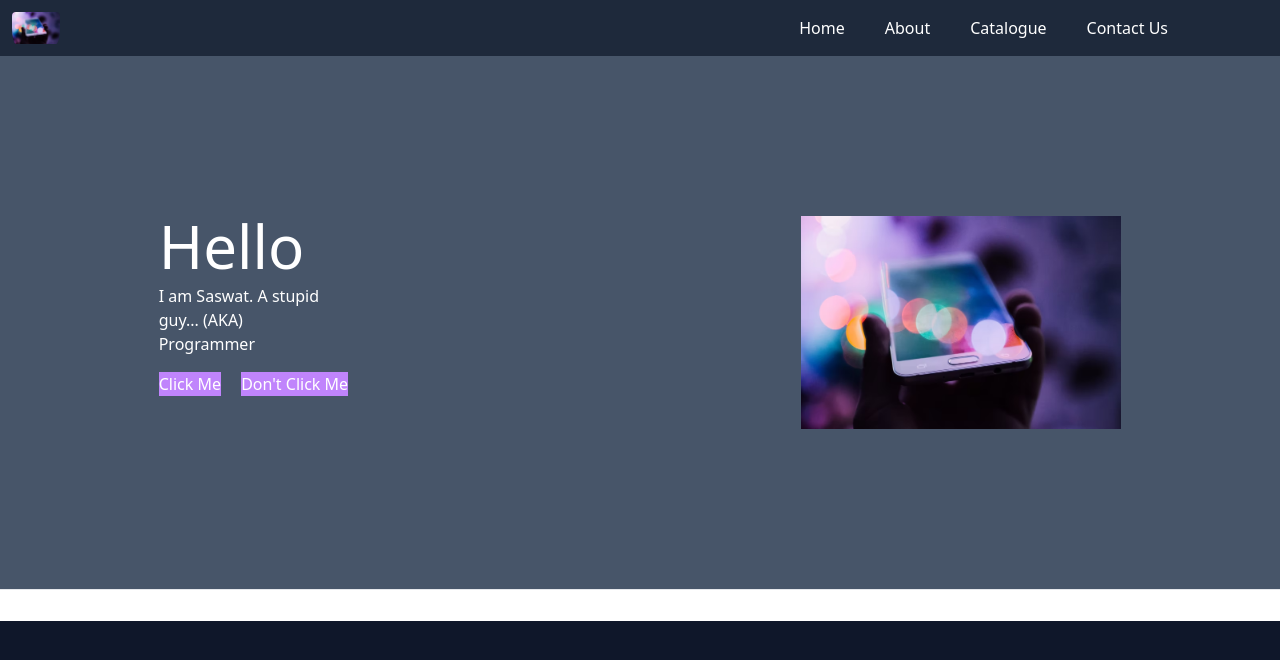
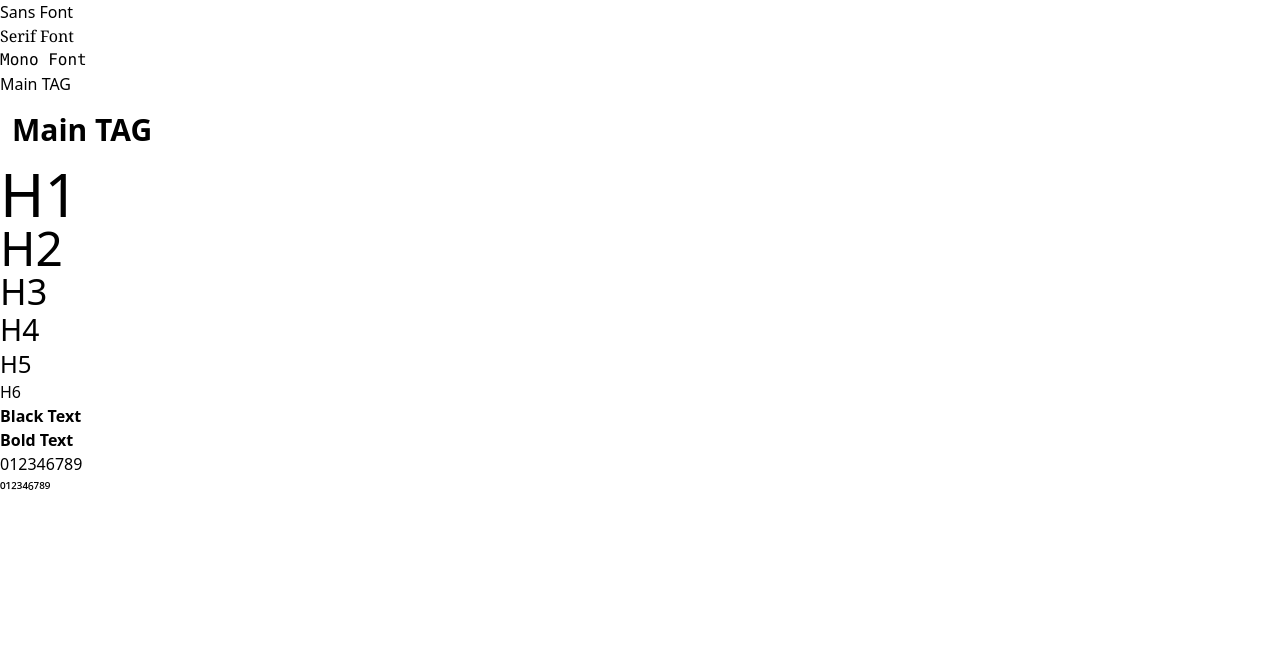
Before and after one commit to Tech-Muni/learn_tailwind_css, a website built with Vite: page index.html in a window 1280 px wide. Built offline with nearby package versions, Linux system fonts and the light colour scheme.

Commit message:
fonts and sizing

```diff
--- /dev/null
+++ b/basic.html
@@ -0,0 +1,53 @@
+<!DOCTYPE html>
+<html lang="en">
+  <head>
+    <meta charset="UTF-8" />
+    <meta http-equiv="X-UA-Compatible" content="IE=edge" />
+    <meta name="viewport" content="width=device-width, initial-scale=1.0" />
+    <title>TailWind Website</title>
+    <link rel="stylesheet" href="./main.css">
+  </head>
+  <body>
+    <nav class="bg-slate-800 text-white flex justify-between">
+      <img
+        src="./img.webp"
+        alt="unsplash mobile cover"
+        class="h-11 pt-3 px-3 rounded-2xl"
+      />
+      <ul class="px-28 py-4 flex space-x-10 justify-end">
+        <li class="cursor-pointer">Home</li>
+        <li class="cursor-pointer">About</li>
+        <li class="cursor-pointer">Catalogue</li>
+        <li class="cursor-pointer">Contact Us</li>
+      </ul>
+    </nav>
+    <main class="bg-slate-600 px-3 py-40 flex justify-around">
+      <div class="text-white">
+        <h1 class="text-6xl">Hello</h1>
+        <p class="w-1/2 hover:border-2 hover:border-orange-400 my-2">
+          I am Saswat. A stupid guy... (AKA) Programmer
+        </p>
+        <div class="buttons my-4 space-x-4">
+          <button
+            class="bg-purple-400 text-white hover:text-purple-400 hover:bg-green-800 hover:border-2 hover:border-purple-100"
+          >
+            Click Me
+          </button>
+          <button
+            class="bg-purple-400 text-white hover:text-purple-400 hover:bg-red-800  hover:border-2 hover:border-purple-100"
+          >
+            Don't Click Me
+          </button>
+        </div>
+      </div>
+      <div class="w-80">
+        <img
+          src="./img.webp"
+          alt="Mobile device"
+        />
+      </div>
+    </main>
+    <hr class="h-8">
+    <section class="bg-slate-900 h-96"></section>
+  </body>
+</html>
--- a/index.html
+++ b/index.html
@@ -1,53 +1,37 @@
 <!DOCTYPE html>
 <html lang="en">
-  <head>
-    <meta charset="UTF-8" />
-    <meta http-equiv="X-UA-Compatible" content="IE=edge" />
-    <meta name="viewport" content="width=device-width, initial-scale=1.0" />
-    <title>TailWind Website</title>
+<head>
+    <meta charset="UTF-8">
+    <meta http-equiv="X-UA-Compatible" content="IE=edge">
+    <meta name="viewport" content="width=device-width, initial-scale=1.0">
+    <title>Fonts & Sizing</title>
     <link rel="stylesheet" href="./main.css">
-  </head>
-  <body>
-    <nav class="bg-slate-800 text-white flex justify-between">
-      <img
-        src="./img.webp"
-        alt="unsplash mobile cover"
-        class="h-11 pt-3 px-3 rounded-2xl"
-      />
-      <ul class="px-28 py-4 flex space-x-10 justify-end">
-        <li class="cursor-pointer">Home</li>
-        <li class="cursor-pointer">About</li>
-        <li class="cursor-pointer">Catalogue</li>
-        <li class="cursor-pointer">Contact Us</li>
-      </ul>
-    </nav>
-    <main class="bg-slate-600 px-3 py-40 flex justify-around">
-      <div class="text-white">
-        <h1 class="text-6xl">Hello</h1>
-        <p class="w-1/2 hover:border-2 hover:border-orange-400 my-2">
-          I am Saswat. A stupid guy... (AKA) Programmer
-        </p>
-        <div class="buttons my-4 space-x-4">
-          <button
-            class="bg-purple-400 text-white hover:text-purple-400 hover:bg-green-800 hover:border-2 hover:border-purple-100"
-          >
-            Click Me
-          </button>
-          <button
-            class="bg-purple-400 text-white hover:text-purple-400 hover:bg-red-800  hover:border-2 hover:border-purple-100"
-          >
-            Don't Click Me
-          </button>
-        </div>
-      </div>
-      <div class="w-80">
-        <img
-          src="./img.webp"
-          alt="Mobile device"
-        />
-      </div>
-    </main>
-    <hr class="h-8">
-    <section class="bg-slate-900 h-96"></section>
-  </body>
+</head>
+<body>
+    <!-- Basic Fonts -->
+    <div class="font-sans">Sans Font</div>
+    <div class="font-serif">Serif Font</div>
+    <div class="font-mono">Mono Font</div>
+    <!-- It's a bit wierd with heading -->
+    <h1>Main TAG</h1>
+    <!-- It got no visual Impact sizing etc. -->
+    <h1 class="font-bold text-3xl mx-3 my-4">Main TAG</h1>
+    <!-- it's gonaa make it visually more Important -->
+    <!-- make heading's consistent -->
+    <h1 class="text-6xl">H1</h1>
+    <h2 class="text-5xl">H2</h2>
+    <h3 class="text-4xl">H3</h3>
+    <h4 class="text-3xl">H4</h4>
+    <h5 class="text-2xl">H5</h5>
+    <h6 class="text-1xl">H6</h6>
+    <!-- This is just one possible outcome we can give text-9xl to h1. It's up to us -->
+    <!-- Go and check documentaion for all other classes -->
+    <p class="font-black">Black Text</p>
+    <p class="font-bold">Bold Text</p>
+    <!-- For font weight -->
+    <p class="normal-nums">012346789</p>
+    <p class="diagonal-fractions">012346789</p>
+    <!-- For font variant numeric -->
+    <!-- normally used classes are tracking-tighter(Letter Spacing), text-center(Text Align), text-{color}-opacity, indent -->
+</body>
 </html>
```
